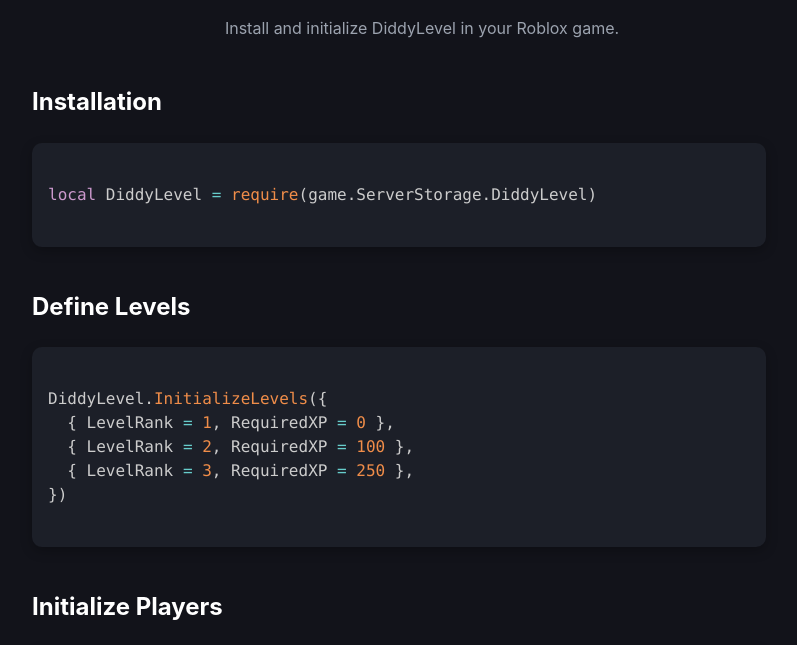
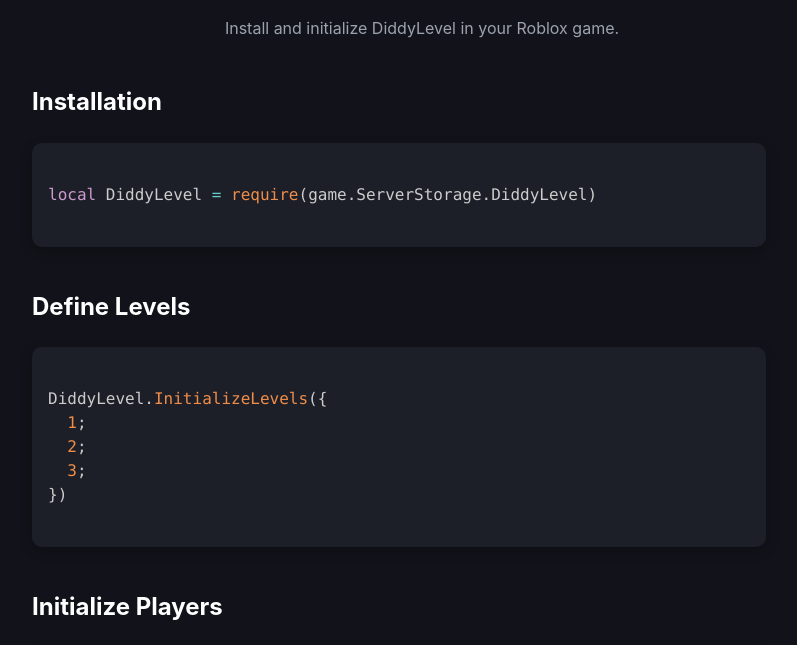
Before and after one commit to 22aispro/DiddyLevel, a plain HTML site: page docs/getting-started.html in a window 1280 px wide. Shown: the part 144-789 px from the top of the page, without its empty margins (218-1015 px from the left). Drawn offline with nearby package versions, Linux system fonts and the light colour scheme.

Commit message:
Update getting-started.html

```diff
--- a/docs/getting-started.html
+++ b/docs/getting-started.html
@@ -26,9 +26,9 @@
 
   <pre><code class="language-lua">
 DiddyLevel.InitializeLevels({
-  { LevelRank = 1, RequiredXP = 0 },
-  { LevelRank = 2, RequiredXP = 100 },
-  { LevelRank = 3, RequiredXP = 250 },
+  1;
+  2;
+  3;
 })
   </code></pre>
 
```
